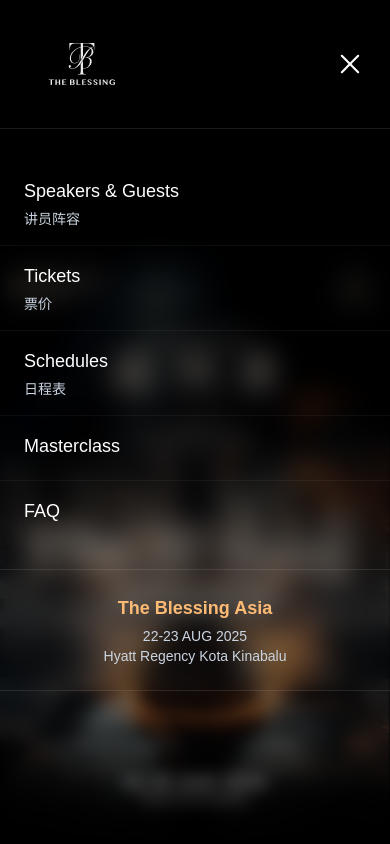
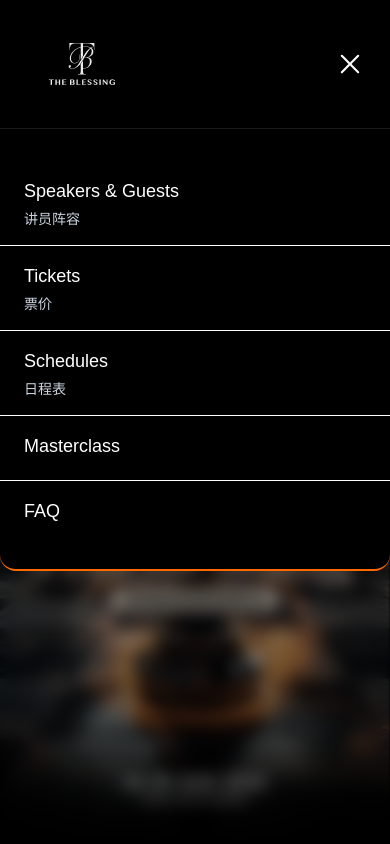
Before and after one commit to fgacyc/the-blessing-asia, a Next.js app: page / in a window 390 px wide. Both pictures are taken after a click on the button "Toggle mobile menu". Shown: the top 844 px of the page. Built offline with nearby package versions, Linux system fonts and the light colour scheme.

Commit message:
Update MobileMenu.js

```diff
--- a/src/components/Layout/MobileMenu.js
+++ b/src/components/Layout/MobileMenu.js
@@ -1,8 +1,26 @@
-import React from 'react';
+import React, { useEffect } from 'react';
 
 const MobileMenu = ({ isOpen, onClose, navigationItems, onNavigate, headerHeight }) => {
   // The menu is always rendered in the DOM for smoother transitions.
   // Visibility and interactivity are controlled by opacity, maxHeight, and pointer-events.
+
+  // Effect to close menu on scroll
+  useEffect(() => {
+    const handleScroll = () => {
+      if (isOpen) {
+        onClose();
+      }
+    };
+
+    if (isOpen) {
+      window.addEventListener('scroll', handleScroll, { passive: true });
+    }
+
+    // Cleanup function to remove the event listener
+    return () => {
+      window.removeEventListener('scroll', handleScroll);
+    };
+  }, [isOpen, onClose]); // Re-run effect if isOpen or onClose changes
 
   return (
     <>
@@ -20,25 +38,38 @@
       {/* Menu Panel */}
       <div
         className={`
-          fixed left-0 right-0 w-full bg-theme-secondary/95 backdrop-blur-md border-b border-theme-primary
+          fixed left-0 right-0 w-full
+          bg-gradient-to-b from-orange-500/80 via-orange-600/70 to-black/90 backdrop-blur-md
+          rounded-b-2xl shadow-2xl
+          border-b-2 border-orange-500 {/* Moved orange line to bottom */}
           z-45 {/* Positioned below the main header (z-50 in Header.js) */}
-          overflow-hidden {/* Crucial for max-height animation */}
+          overflow-y-auto {/* Allows scrolling if content exceeds maxHeight */}
           transition-all duration-300 ease-in-out {/* Animates maxHeight and opacity */}
           ${isOpen ? 'opacity-100 pointer-events-auto' : 'opacity-0 pointer-events-none'}
         `}
         style={{
           top: `${headerHeight || 0}px`, // Position directly below the header
-          maxHeight: isOpen ? `calc(100vh - ${headerHeight || 0}px)` : '0px', // Animate height
+          maxHeight: isOpen ? `60vh` : '0px', // Animate height, uses less screen space
         }}
       >
         {/* Navigation Items */}
         <div className="py-6 pt-8"> {/* Added some top padding to compensate for removed header */}
-          {navigationItems.map((item) => (
+          {navigationItems.map((item, index) => (
             <div
               key={item.id}
-              className="px-6 py-4 cursor-pointer hover:bg-theme-tertiary/30 transition-colors border-b border-theme-secondary last:border-b-0"
+              className={`
+                px-6 py-4 cursor-pointer hover:bg-theme-tertiary/30
+                border-b border-theme-secondary/50 last:border-b-0
+                transition-all duration-300 ease-in-out
+                ${isOpen ? 'opacity-100 translate-x-0' : 'opacity-0 -translate-x-5'}
+              `}
+              style={{
+                transitionDelay: isOpen ? `${index * 75}ms` : '0ms',
+                // transitionProperty: 'opacity, transform' // Handled by transition-all
+              }}
               onClick={() => onNavigate(item.id)}
             >
+              <div>
                 <div className="text-theme-primary text-lg font-medium mb-1">
                   {item.label}
                 </div>
@@ -48,17 +79,18 @@
                   </div>
                 )}
               </div>
+            </div>
           ))}
         </div>
 
         {/* Footer */}
-        <div className="p-6 border-t border-theme-primary">
+        {/* <div className="p-6 border-t border-theme-secondary/50">
           <div className="text-center">
             <div className="text-theme-accent font-semibold text-lg mb-1">The Blessing Asia</div>
             <div className="text-theme-secondary text-sm">22-23 AUG 2025</div>
             <div className="text-theme-secondary text-sm">Hyatt Regency Kota Kinabalu</div>
           </div>
-        </div>
+        </div> */}
       </div>
     </>
   );
```
Lines whose indentation alone changed are shown as unchanged.
